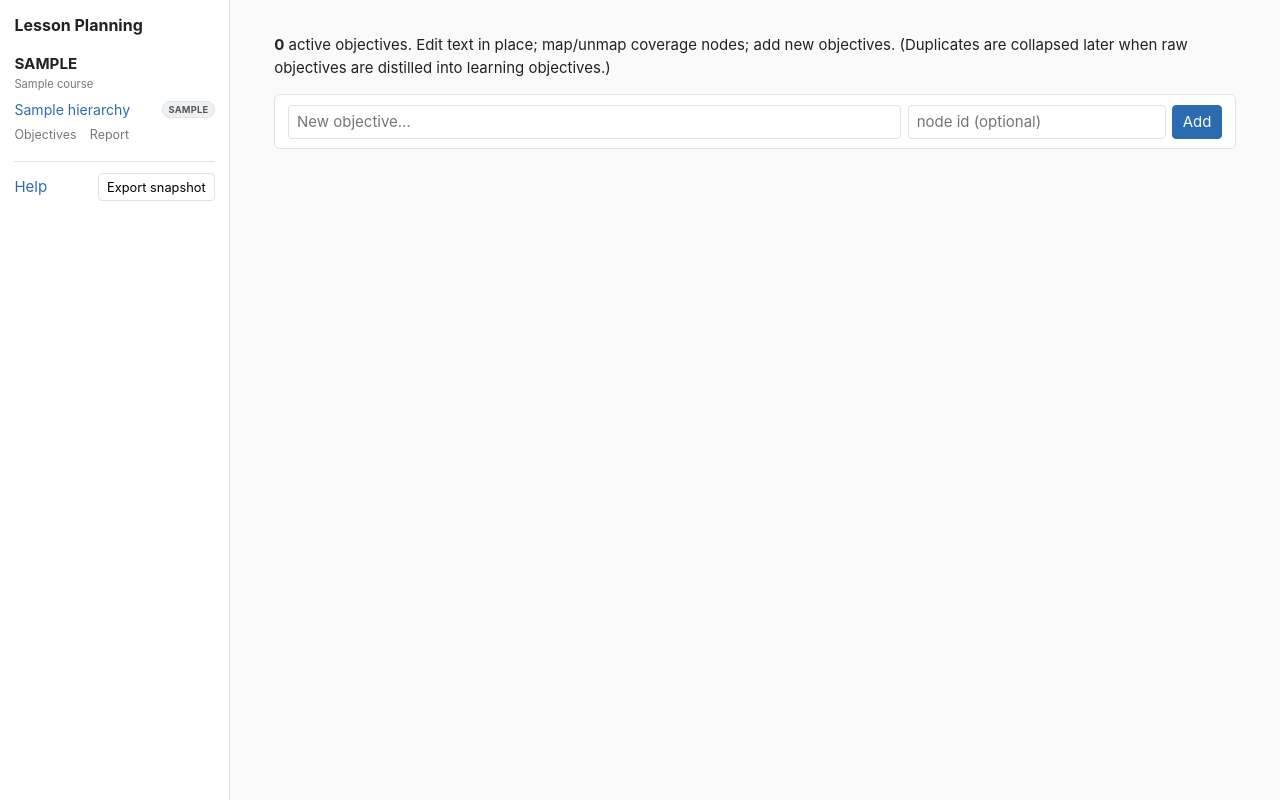
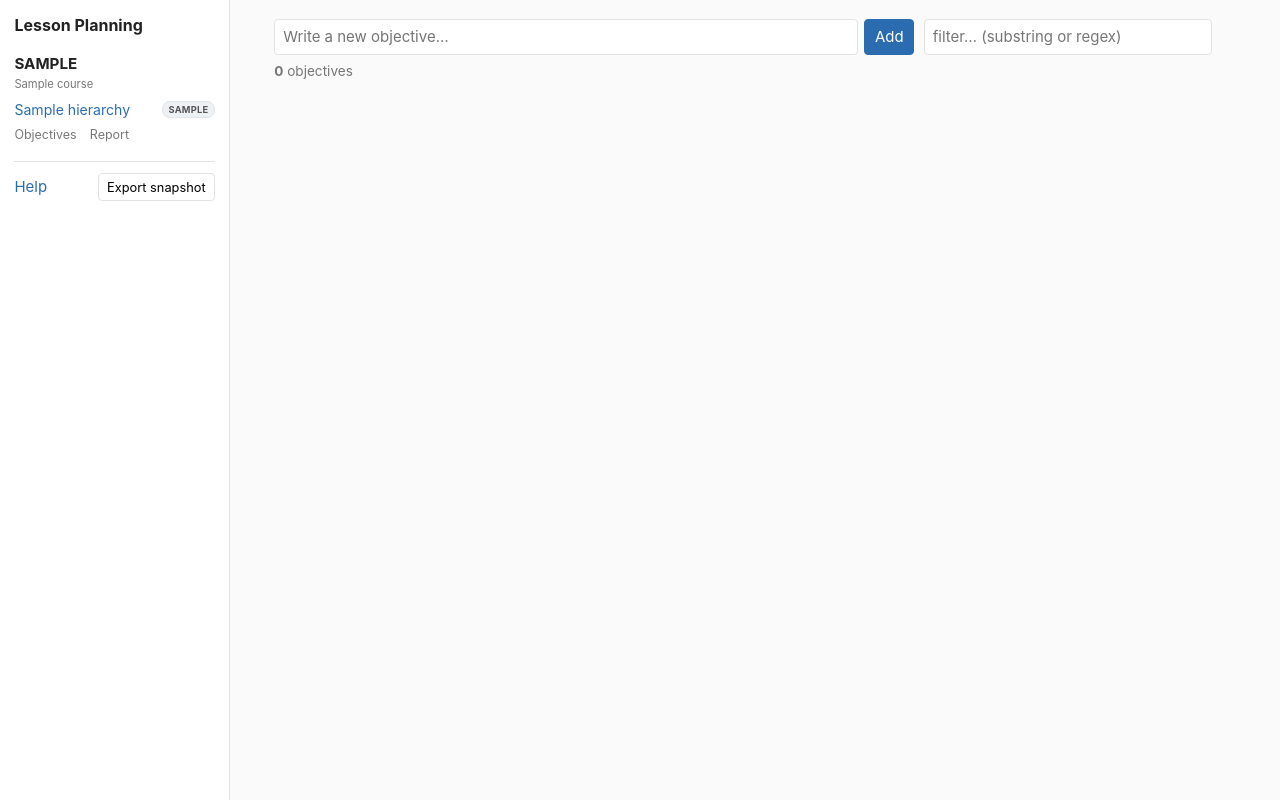
Before and after one commit to gigamonkey/lesson-planning, a Flask app: page /1/objectives in a window 1280 px wide. Run offline with Flask 3, Linux system fonts and the light colour scheme; tables that the repository leaves empty hold one stand-in row (values such as "Sample post").

Commit message:
Redesign Objectives page as a compact lexical list
Replace the per-objective edit/chip cards with a compact, lexically-sorted
bulleted list: each objective shows its text plus subtle monospace tags for the
reference node ids it covers (outline placements omitted -- uuids). At the top, a
box to author a new objective and a live search box (regex/substring) that
filters the list and updates the count. Like the pool, but roomier.

Co-Authored-By: Claude Opus 4.8 <noreply@anthropic.com>

```diff
--- a/lesson-planning/app.py
+++ b/lesson-planning/app.py
@@ -618,19 +618,26 @@ def node_order(conn, course):
 
 @app.route("/<course>/objectives")
 def objectives(course):
+    """A compact, lexically-sorted list of the course's objectives, each tagged
+    with the reference node ids it covers (outline placements omitted -- uuids)."""
     with db() as conn:
-        cs = courses(conn)
-        objs = active_objectives(conn, course)
-        order = node_order(conn, course)
-        leaves = leaf_choices(conn, course)
-    # Sort by earliest covered node (CED order), unmapped last, then text.
-    def key(o):
-        ords = [order.get(n, 10**9) for n in o["nodes"]]
-        return (min(ords) if ords else 10**9, o["text"].lower())
-    rows = sorted(objs.values(), key=key)
-    return render_template(
-        "objectives.html", course=course, courses=cs,
-        objectives=rows, leaves=leaves, total=len(rows))
+        refs = {r[0] for r in conn.execute(
+            "SELECT hierarchy FROM hierarchies WHERE editable=0")}
+        objs = {r["uuid"]: {"uuid": r["uuid"], "text": r["text"], "tags": []}
+                for r in conn.execute(
+                    "SELECT o.uuid, o.text FROM objectives o JOIN course_objectives co "
+                    "ON co.uuid=o.uuid AND co.course=? WHERE o.status='active'", (course,))}
+        for r in conn.execute(
+            "SELECT cv.uuid, cv.hierarchy, cv.node_id FROM coverage cv "
+            "JOIN course_objectives co ON co.uuid=cv.uuid AND co.course=?", (course,)):
+            o = objs.get(r["uuid"])
+            if o and r["hierarchy"] in refs:
+                o["tags"].append(r["node_id"])
+        for o in objs.values():
+            o["tags"] = sorted(set(o["tags"]))
+    rows = sorted(objs.values(), key=lambda o: o["text"].lower())
+    return render_template("objectives.html", course=course,
+                           objectives=rows, total=len(rows))
 
 
 def _back(course):
--- a/lesson-planning/templates/base.html
+++ b/lesson-planning/templates/base.html
@@ -318,6 +318,21 @@
     .nodeadd.open input[type=text] { display: inline-block; }
     .nodeadd input:focus { border-color: #bcd; outline: none; }
 
+    /* Objectives page: compact, lexically-sorted bulleted list. */
+    .objbar { display: flex; gap: .6rem; align-items: center; margin-bottom: .4rem; }
+    .objnew { display: flex; gap: .4rem; flex: 1; max-width: 40rem; margin: 0; }
+    .objnew input { flex: 1; padding: .35rem .5rem; border: 1px solid var(--line);
+            border-radius: 4px; font: inherit; }
+    .objsearch { flex: 1; max-width: 18rem; padding: .35rem .5rem; border: 1px solid var(--line);
+            border-radius: 4px; font: inherit; }
+    .objnew input:focus, .objsearch:focus { border-color: #bcd; outline: none; }
+    .objcount { color: var(--muted); font-size: .85rem; margin: .1rem 0 .5rem; }
+    ul.objlist-compact { margin: 0; padding-left: 1.2rem; }
+    ul.objlist-compact li { padding: .12rem 0; }
+    ul.objlist-compact .otag { font-family: ui-monospace, monospace; font-size: .72rem;
+            color: var(--muted); margin-left: .35rem; background: #f3f5f7;
+            border: 1px solid #eaedf0; border-radius: 3px; padding: 0 .25rem; white-space: nowrap; }
+
     /* Help page */
     .help { max-width: 760px; }
     .help h2 { font-size: 1.15rem; }
--- a/lesson-planning/templates/objectives.html
+++ b/lesson-planning/templates/objectives.html
@@ -1,49 +1,50 @@
 {% extends "base.html" %}
 {% block title %}{{ course|upper }} objectives{% endblock %}
 
-{% macro nodepicker(action, label) %}
-<form method="post" action="{{ action }}" class="inline-add">
-  <input type="text" name="node_id" list="leaf-nodes" placeholder="node id">
-  <button type="submit">{{ label }}</button>
-</form>
-{% endmacro %}
-
 {% block body %}
-  <p><b>{{ total }}</b> active objectives. Edit text in place; map/unmap coverage
-     nodes; add new objectives. (Duplicates are collapsed later when raw
-     objectives are distilled into learning objectives.)</p>
-
-  <div class="obj">
-    <form method="post" action="{{ url_for('objective_new', course=course) }}" class="edit">
-      <input type="text" name="text" placeholder="New objective…" required>
-      <input type="text" name="node_id" list="leaf-nodes" placeholder="node id (optional)" style="flex:0 0 9rem">
+  <div class="objbar">
+    <form method="post" action="{{ url_for('objective_new', course=course) }}" class="objnew">
+      <input type="text" name="text" placeholder="Write a new objective…"
+             autocomplete="off" required>
       <button type="submit" class="primary">Add</button>
     </form>
+    <input type="search" id="obj-search" class="objsearch" autocomplete="off"
+           placeholder="filter… (substring or regex)">
   </div>
 
-  {% for o in objectives %}
-    <div class="obj">
-      <form method="post" class="edit autosave"
-            action="{{ url_for('objective_edit', course=course, uuid=o.uuid) }}"
-            hx-post="{{ url_for('objective_edit', course=course, uuid=o.uuid) }}" hx-swap="none">
-        <input type="text" name="text" value="{{ o.text }}">
-      </form>
-      <div class="chips">
-        {% if not o.nodes %}<span class="chip unmapped">unmapped</span>{% endif %}
-        {% for n in o.nodes %}
-          <span class="chip">{{ n }}
-            <form method="post" action="{{ url_for('coverage_remove', course=course, uuid=o.uuid) }}">
-              <input type="hidden" name="node_id" value="{{ n }}">
-              <button type="submit" title="remove">×</button>
-            </form>
-          </span>
-        {% endfor %}
-        {{ nodepicker(url_for('coverage_add', course=course, uuid=o.uuid), '+ map') }}
-      </div>
-    </div>
-  {% endfor %}
+  <p class="objcount"><b id="obj-count">{{ total }}</b> objectives</p>
 
-  <datalist id="leaf-nodes">
-    {% for nid, label in leaves %}<option value="{{ nid }}">{{ nid }} — {{ label }}</option>{% endfor %}
-  </datalist>
+  <ul class="objlist-compact">
+    {% for o in objectives %}
+      <li>
+        <span class="otext">{{ o.text|inline }}</span>
+        {% for t in o.tags %}<span class="otag">{{ t }}</span>{% endfor %}
+      </li>
+    {% endfor %}
+  </ul>
+
+  <script>
+    // Live filter: case-insensitive regex when it compiles, else substring.
+    const search = document.getElementById('obj-search');
+    const count = document.getElementById('obj-count');
+    const items = Array.from(document.querySelectorAll('ul.objlist-compact > li'));
+    function apply() {
+      const q = search.value.trim();
+      let test = function () { return true; };
+      if (q) {
+        let re = null;
+        try { re = new RegExp(q, 'i'); } catch (e) { re = null; }
+        test = re ? function (t) { return re.test(t); }
+                  : function (t) { return t.toLowerCase().includes(q.toLowerCase()); };
+      }
+      let shown = 0;
+      items.forEach(function (li) {
+        const ok = test(li.textContent);
+        li.style.display = ok ? '' : 'none';
+        if (ok) shown++;
+      });
+      count.textContent = shown;
+    }
+    search.addEventListener('input', apply);
+  </script>
 {% endblock %}
```
